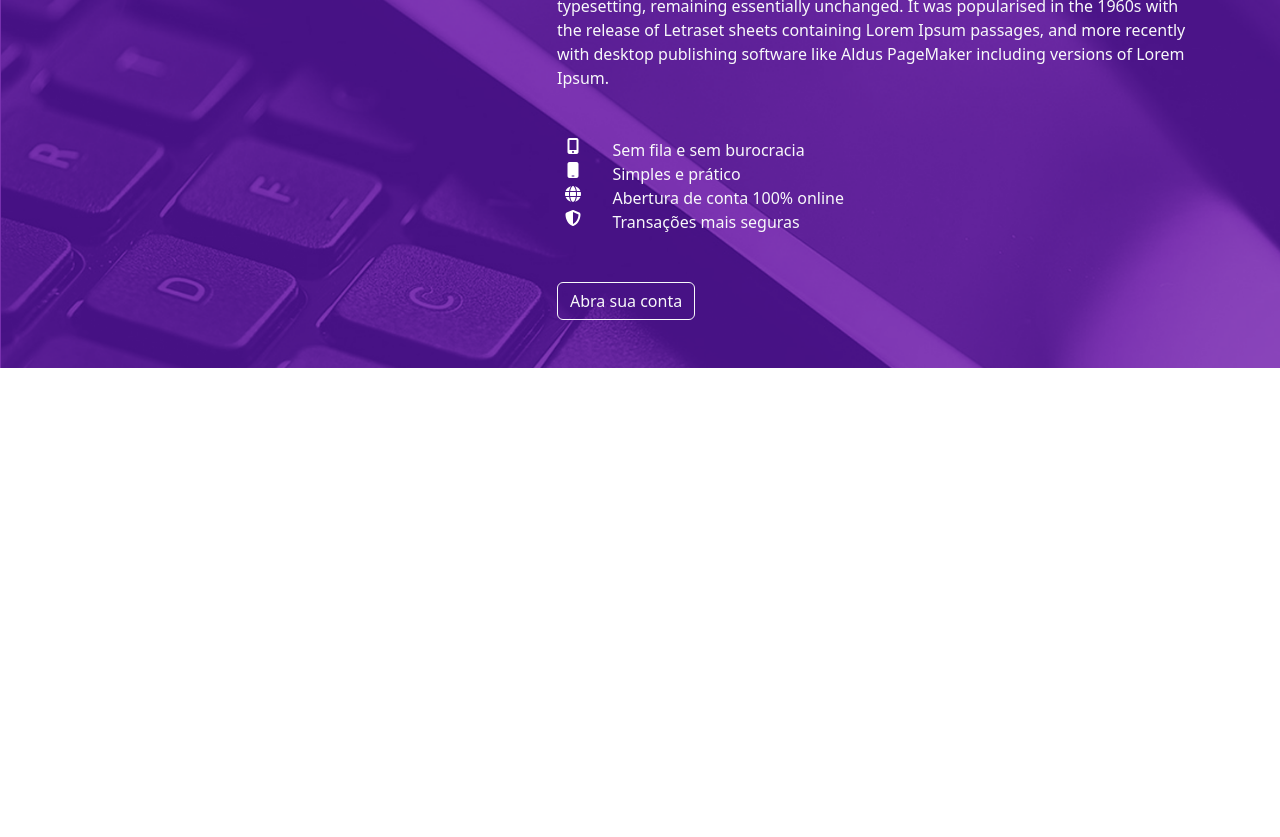
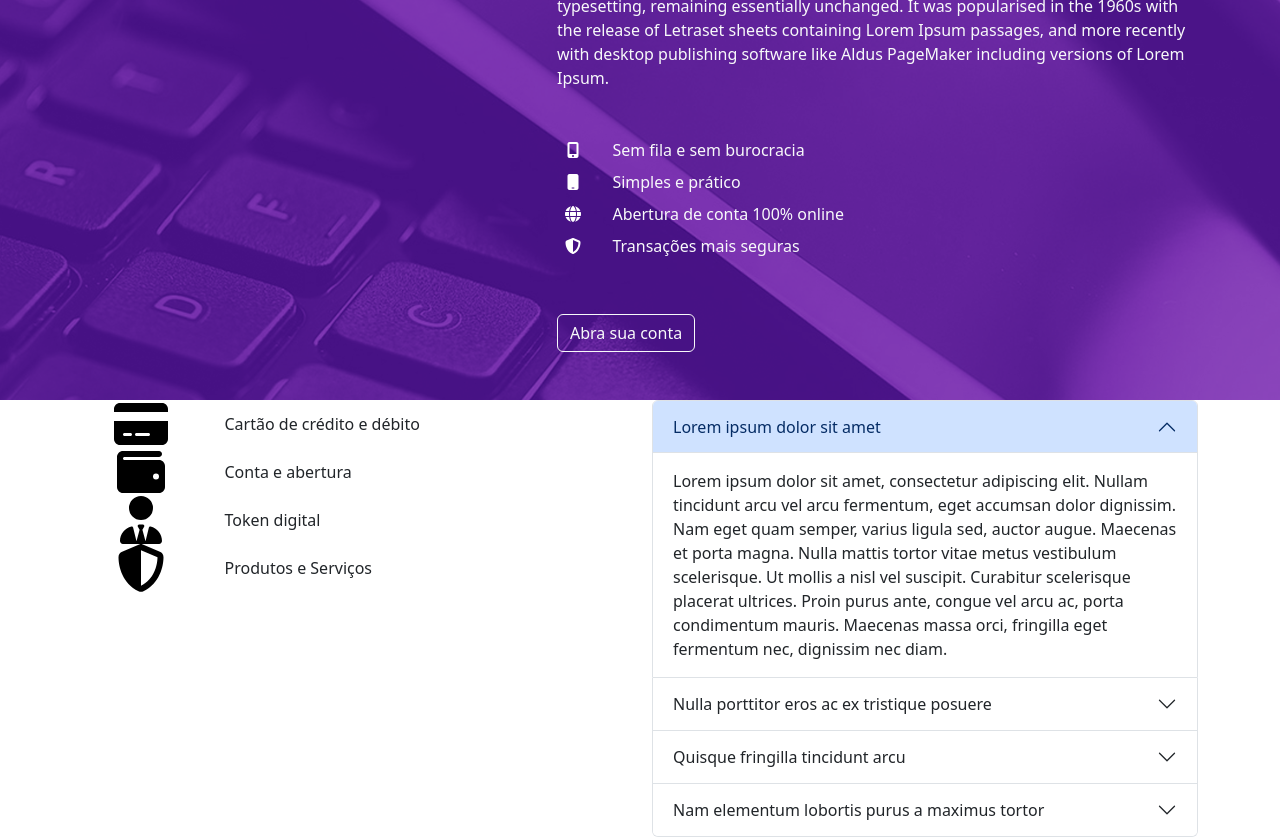
Before and after one commit to Carlos-Beckhauser/magbank, a React (Create React App) app: page / in a window 1280 px wide. Shown: the part 1840-2677 px from the top of the page. Before the commit the page ends 2208 px from the top, so only its background shows below. Built offline with nearby package versions, Linux system fonts and the light colour scheme.

Commit message:
Institutional section finished. Started Faq

```diff
--- a/src/App.js
+++ b/src/App.js
@@ -5,6 +5,7 @@
 import CardList from "./components/CardList";
 import CenteredButton from "./components/CenteredButton";
 import Institutional from "./components/Institutional";
+import Faq from "./components/Faq";
 import "./App.scss";
 
 import posts from "./data/posts";
@@ -18,6 +19,7 @@
     <CardList posts={posts} />
     <CenteredButton>Abra sua Conta</CenteredButton>
     <Institutional />
+    <Faq />
   </div>
 );
 
--- /dev/null
+++ b/src/components/Faq.js
@@ -0,0 +1,111 @@
+import React from "react";
+import { Container, Row, Col, Accordion, Button } from "react-bootstrap";
+import IconText from "./IconText";
+import {
+  faCreditCard,
+  faWallet,
+  faUserTie,
+  faShieldAlt,
+} from "@fortawesome/free-solid-svg-icons";
+import { FontAwesomeIcon } from "@fortawesome/react-fontawesome";
+
+const Faq = () => (
+  <Container>
+    <Row>
+      <Col className="d-lg-none" xs={12}>
+        <Row>
+          <Col>
+            <FontAwesomeIcon icon={faCreditCard} size="2x" />
+          </Col>
+          <Col>
+            <FontAwesomeIcon icon={faWallet} size="2x" />
+          </Col>
+          <Col>
+            <FontAwesomeIcon icon={faShieldAlt} size="2x" />
+          </Col>
+          <Col>
+            <FontAwesomeIcon icon={faUserTie} size="2x" />
+          </Col>
+        </Row>
+      </Col>
+      <Col className="d-none d-lg-block">
+        <IconText icon={faCreditCard} size={3}>
+          Cartão de crédito e débito
+        </IconText>
+        <IconText icon={faWallet} size={3}>
+          Conta e abertura
+        </IconText>
+        <IconText icon={faUserTie} size={3}>
+          Token digital
+        </IconText>
+        <IconText icon={faShieldAlt} size={3}>
+          Produtos e Serviços
+        </IconText>
+      </Col>
+      <Col>
+        <Accordion defaultActiveKey="0">
+          <Accordion.Item eventKey="0">
+            <Accordion.Header>Lorem ipsum dolor sit amet</Accordion.Header>
+            <Accordion.Body>
+              Lorem ipsum dolor sit amet, consectetur adipiscing elit. Nullam
+              tincidunt arcu vel arcu fermentum, eget accumsan dolor dignissim.
+              Nam eget quam semper, varius ligula sed, auctor augue. Maecenas et
+              porta magna. Nulla mattis tortor vitae metus vestibulum
+              scelerisque. Ut mollis a nisl vel suscipit. Curabitur scelerisque
+              placerat ultrices. Proin purus ante, congue vel arcu ac, porta
+              condimentum mauris. Maecenas massa orci, fringilla eget fermentum
+              nec, dignissim nec diam.
+            </Accordion.Body>
+          </Accordion.Item>
+          <Accordion.Item eventKey="1">
+            <Accordion.Header>
+              Nulla porttitor eros ac ex tristique posuere
+            </Accordion.Header>
+            <Accordion.Body>
+              Lorem ipsum dolor sit amet, consectetur adipiscing elit. Nullam
+              tincidunt arcu vel arcu fermentum, eget accumsan dolor dignissim.
+              Nam eget quam semper, varius ligula sed, auctor augue. Maecenas et
+              porta magna. Nulla mattis tortor vitae metus vestibulum
+              scelerisque. Ut mollis a nisl vel suscipit. Curabitur scelerisque
+              placerat ultrices. Proin purus ante, congue vel arcu ac, porta
+              condimentum mauris. Maecenas massa orci, fringilla eget fermentum
+              nec, dignissim nec diam.
+            </Accordion.Body>
+          </Accordion.Item>
+          <Accordion.Item eventKey="2">
+            <Accordion.Header>
+              Quisque fringilla tincidunt arcu
+            </Accordion.Header>
+            <Accordion.Body>
+              Lorem ipsum dolor sit amet, consectetur adipiscing elit. Nullam
+              tincidunt arcu vel arcu fermentum, eget accumsan dolor dignissim.
+              Nam eget quam semper, varius ligula sed, auctor augue. Maecenas et
+              porta magna. Nulla mattis tortor vitae metus vestibulum
+              scelerisque. Ut mollis a nisl vel suscipit. Curabitur scelerisque
+              placerat ultrices. Proin purus ante, congue vel arcu ac, porta
+              condimentum mauris. Maecenas massa orci, fringilla eget fermentum
+              nec, dignissim nec diam.
+            </Accordion.Body>
+          </Accordion.Item>
+          <Accordion.Item eventKey="3">
+            <Accordion.Header>
+              Nam elementum lobortis purus a maximus tortor
+            </Accordion.Header>
+            <Accordion.Body>
+              Lorem ipsum dolor sit amet, consectetur adipiscing elit. Nullam
+              tincidunt arcu vel arcu fermentum, eget accumsan dolor dignissim.
+              Nam eget quam semper, varius ligula sed, auctor augue. Maecenas et
+              porta magna. Nulla mattis tortor vitae metus vestibulum
+              scelerisque. Ut mollis a nisl vel suscipit. Curabitur scelerisque
+              placerat ultrices. Proin purus ante, congue vel arcu ac, porta
+              condimentum mauris. Maecenas massa orci, fringilla eget fermentum
+              nec, dignissim nec diam.
+            </Accordion.Body>
+          </Accordion.Item>
+        </Accordion>
+      </Col>
+    </Row>
+  </Container>
+);
+
+export default Faq;
--- a/src/components/IconText.js
+++ b/src/components/IconText.js
@@ -10,7 +10,7 @@
   className,
   textClassName,
 }) => (
-  <Row>
+  <Row className={`d-flex align-items-center ${className}`}>
     <Col xs={size} className="d-flex justify-content-center">
       <FontAwesomeIcon icon={icon} size={`${size}x`} color={color} />
     </Col>
```
